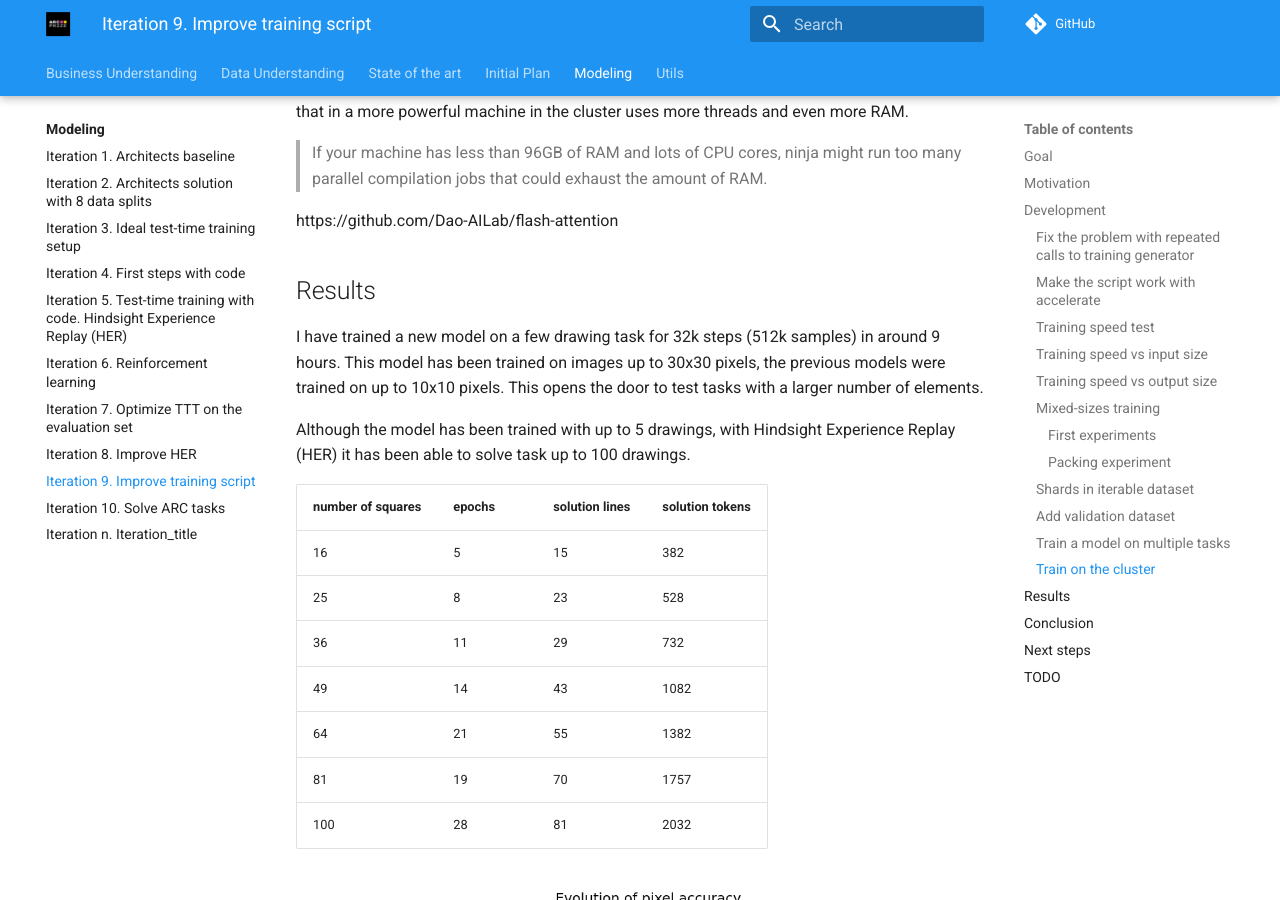
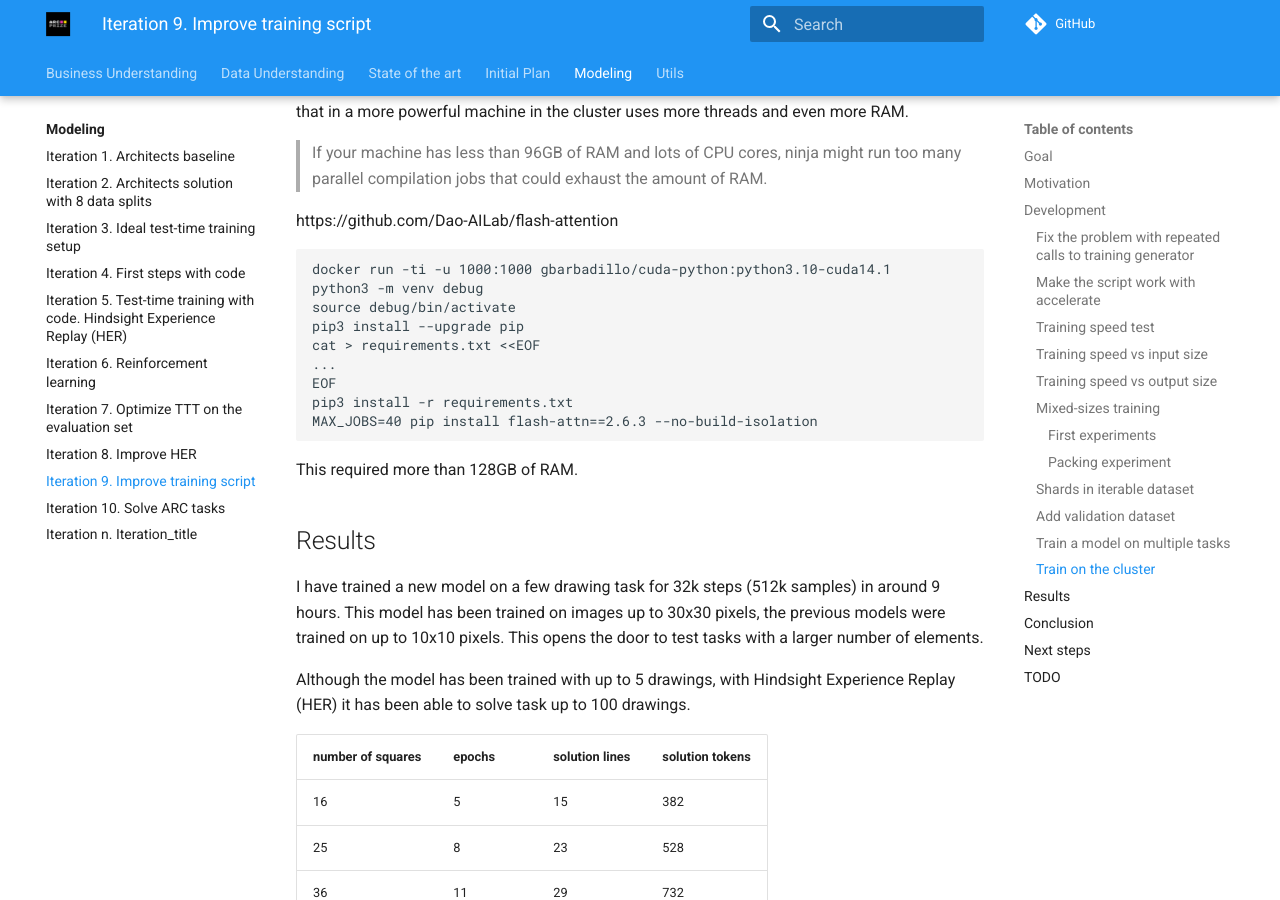
Before and after one commit to ironbar/arc25, an MkDocs documentation site: the page built from docs/modeling/Iteration_09_improve_training_script.md, in a window 1280 px wide and 900 px high, scrolled down 8360 px. Built offline with MkDocs 1.6.1 and Material for MkDocs 9.7.7, drawn with Linux system fonts in a browser that asks for light colours; comment, search, counter and statistics services are not loaded.

Commit message:
added experiment with flash-attn local compilation

````diff
--- a/docs/modeling/Iteration_09_improve_training_script.md
+++ b/docs/modeling/Iteration_09_improve_training_script.md
@@ -370,6 +370,20 @@ I'm seeing that it takes around one hourto install flash-attn on my PC inside th
 
 https://github.com/Dao-AILab/flash-attention
 
+```bash
+docker run -ti -u 1000:1000 gbarbadillo/cuda-python:python3.10-cuda14.1
+python3 -m venv debug
+source debug/bin/activate
+pip3 install --upgrade pip
+cat > requirements.txt <<EOF
+...
+EOF
+pip3 install -r requirements.txt
+MAX_JOBS=40 pip install flash-attn==2.6.3 --no-build-isolation
+```
+
+This required more than 128GB of RAM.
+
 ## Results
 
 I have trained a new model on a few drawing task for 32k steps (512k samples) in around 9 hours. This model
````
